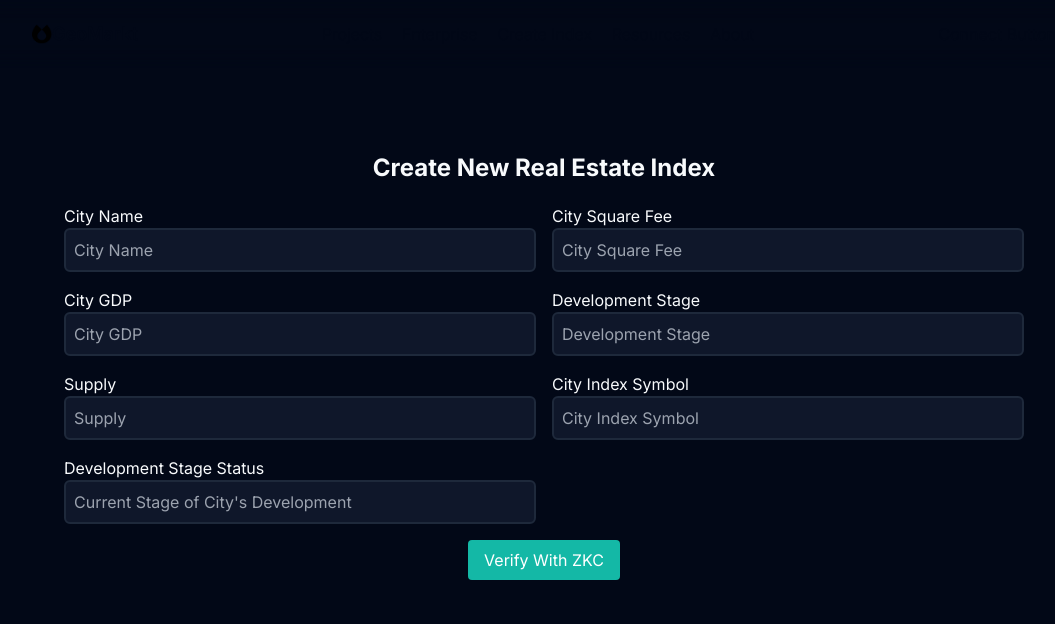
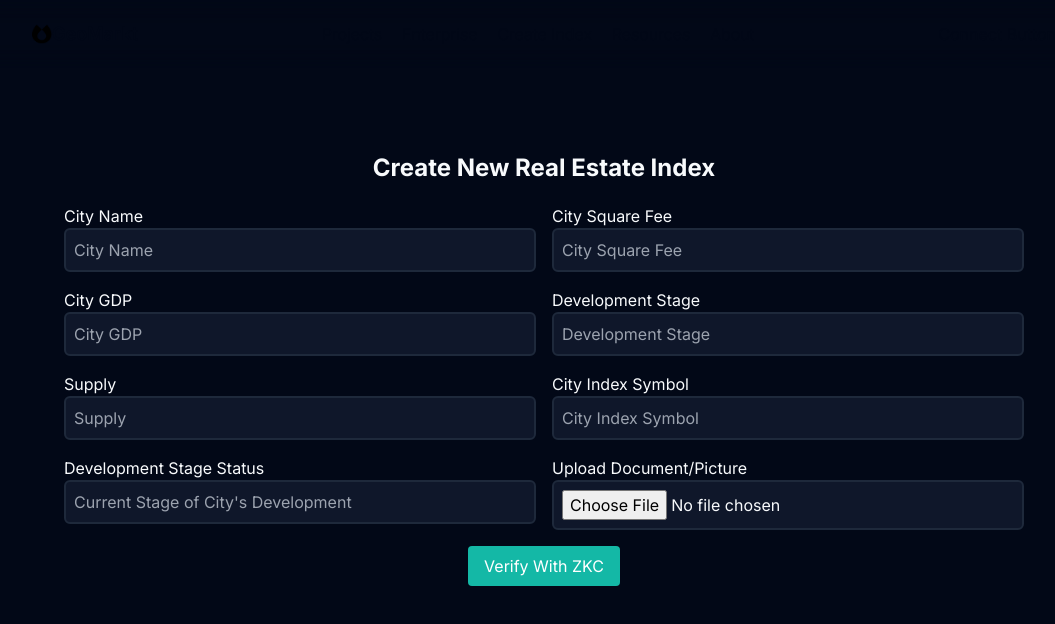
Before and after one commit to DruxAMB/GeoMarkt, a Next.js app in the folder frontend/: page /create-index in a window 1280 px wide. Shown: the top 624 px of the page, without its empty margins (96-1151 px from the left). Built offline with nearby package versions, Linux system fonts and the light colour scheme.

Commit message:
@druxamb:  included a section for uploading a document or picture in the form

```diff
--- a/frontend/app/components/CreateIndex.tsx
+++ b/frontend/app/components/CreateIndex.tsx
@@ -11,24 +11,30 @@ const NewRealEstate = () => {
     supply: "",
     indexSymbol: "",
     developmentStageStatus: "",
+    file: null as File | null,  // Add file to formData
   });
 
   const handleChange = (e: ChangeEvent<HTMLInputElement>) => {
-    const { name, value } = e.target;
-    setFormData({
-      ...formData,
-      [name]: value,
-    });
+    const { name, value, type, files } = e.target;
+    if (type === "file") {
+      setFormData({
+        ...formData,
+        [name]: files ? files[0] : null,
+      });
+    } else {
+      setFormData({
+        ...formData,
+        [name]: value,
+      });
+    }
   };
 
-  // Handle form submission
   const handleSubmit = (e: FormEvent<HTMLFormElement>) => {
     e.preventDefault();
-    // Log form data to the console
     console.log("Form Data Submitted:", formData);
 
-    // Salem, include Additional logic for form submission here
-    // For example, sending the data to a server or updating application state
+    // Handle file upload and other submission logic here
+    // For example, you might want to send formData to a server
   };
 
   return (
@@ -112,6 +118,15 @@ const NewRealEstate = () => {
             className="input p-2 bg-slate-900 rounded-md border-2"
           />
         </div>
+        <div className="flex flex-col">
+          <label htmlFor="file">Upload Document/Picture</label>
+          <input
+            type="file"
+            name="file"
+            onChange={handleChange}
+            className="input p-2 bg-slate-900 rounded-md border-2"
+          />
+        </div>
         <button
           type="submit"
           className="bg-teal-500 col-span-2 w-fit m-auto text-white py-2 px-4 rounded"
```
